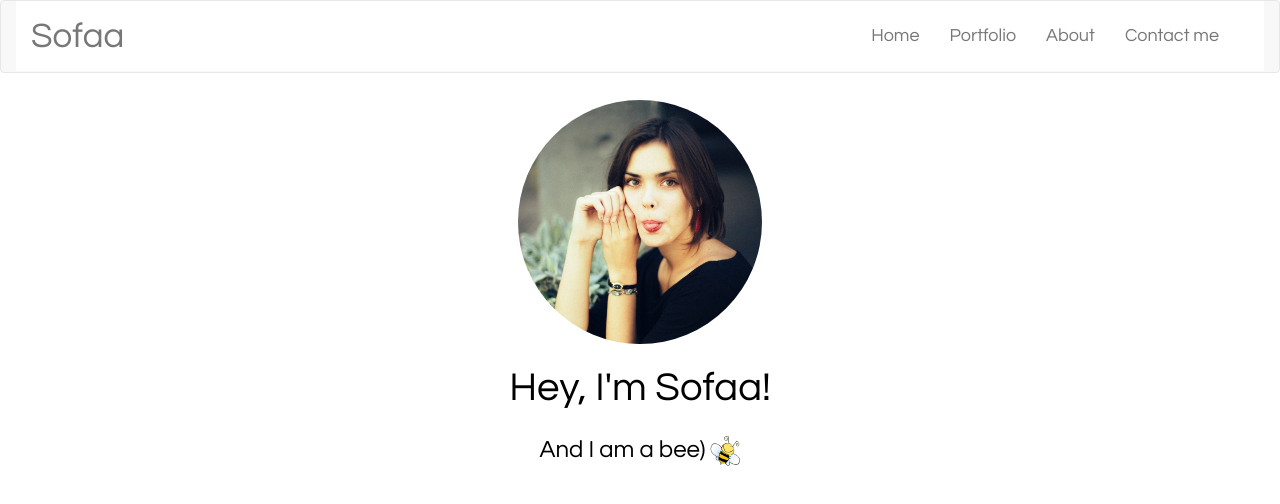
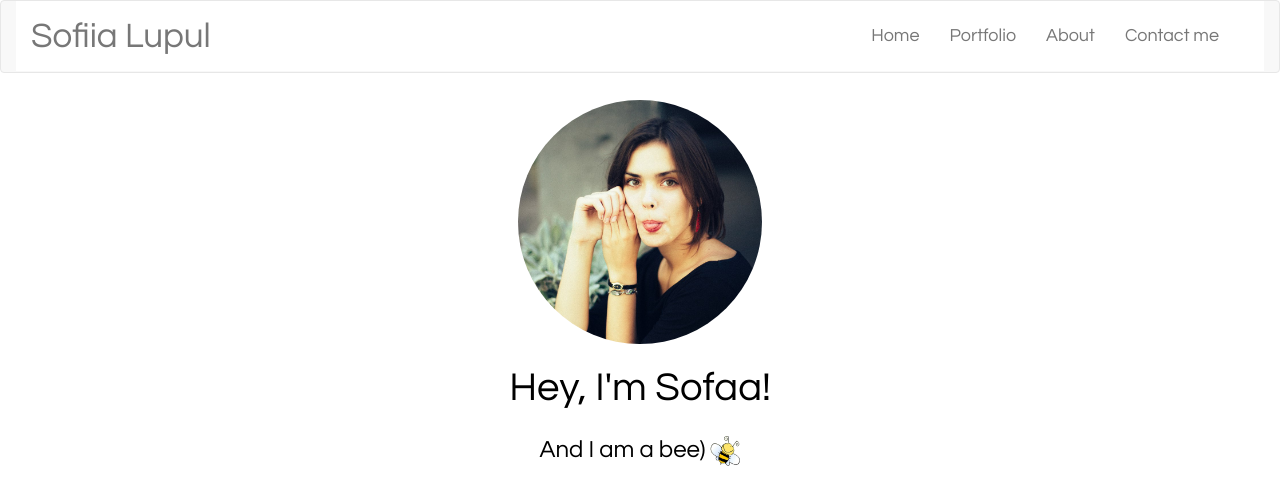
Before and after one commit to tarasgovda/tarasgovda.github.io, a plain HTML site: page about.htm in a window 1280 px wide. Drawn offline with Linux system fonts and the light colour scheme.

Commit message:
Changed Name on Nambar

```diff
--- a/about.htm
+++ b/about.htm
@@ -17,7 +17,7 @@
 		        <span class="icon-bar"></span>
 		        <span class="icon-bar"></span>
 		      </button>
-		      <a class="brand navbar-brand" href="#">Sofaa</a>
+		      <a class="brand navbar-brand" href="#">Sofiia Lupul</a>
 
     		</div>
     		<div class="collapse navbar-collapse nav-list-margin navbar-right" id="bs-example-navbar-collapse-1">
```
Also changed, not shown: contact_me.htm (+1 -1 lines), index.html (+1 -1 lines), portfolio.htm (+1 -1 lines).
